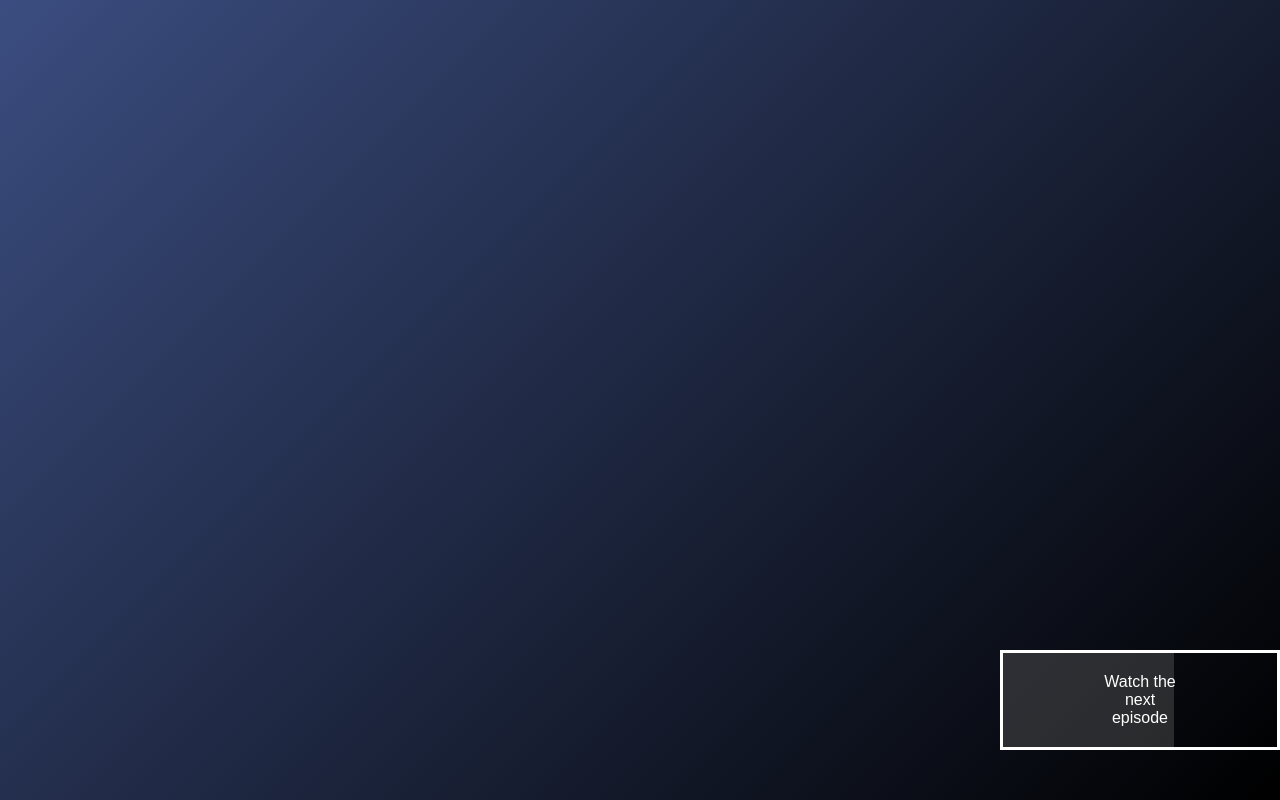
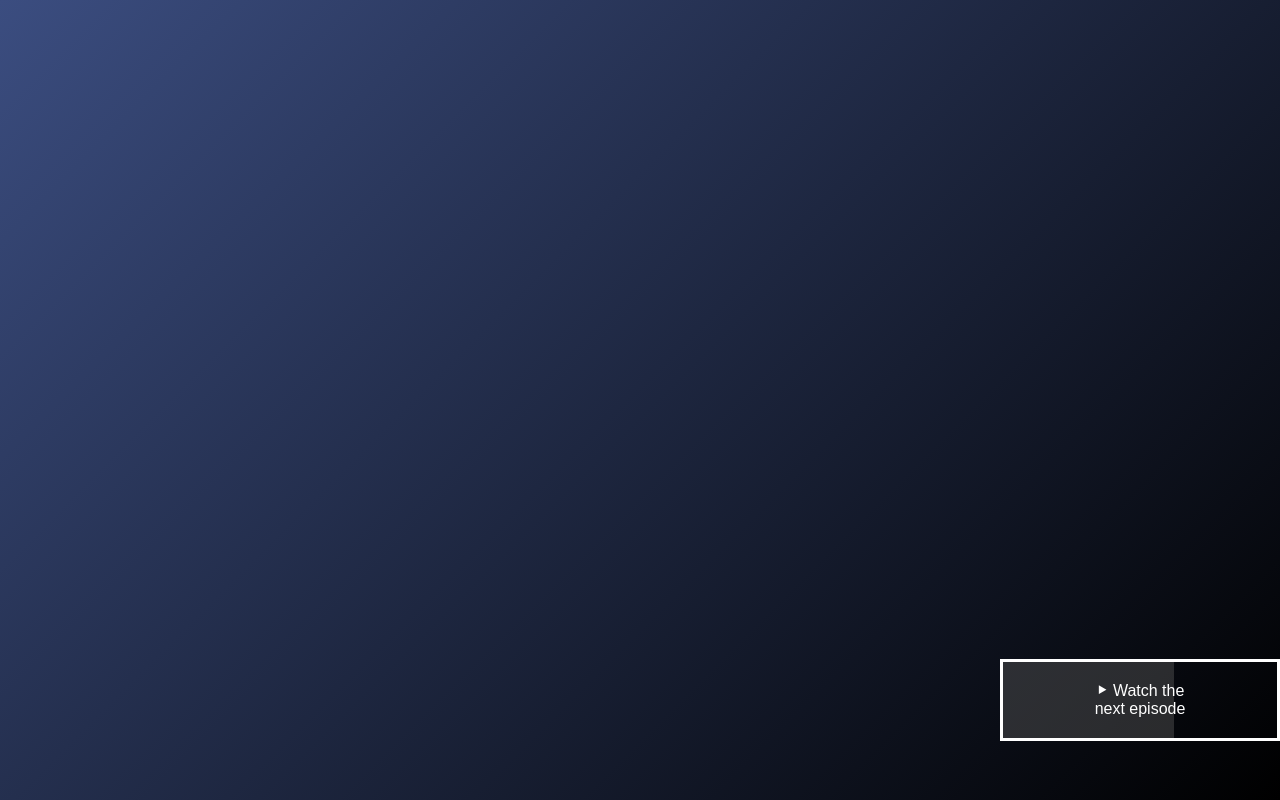
Before and after one commit to olva0001/exercises, a plain HTML site: page netflix_button/index.html in a window 1280 px wide. Drawn offline with Linux system fonts and the light colour scheme.

Commit message:
Netflix færdig

```diff
--- a/netflix_button/index.html
+++ b/netflix_button/index.html
@@ -8,7 +8,7 @@
   </head>
   <body>
     <button id="button">
-      <span>Watch the next episode</span>
+      <span>⯈ Watch the next episode</span>
     </button>
   </body>
   <script src="script.js"></script>
--- a/netflix_button/style.css
+++ b/netflix_button/style.css
@@ -42,7 +42,7 @@ button {
   border: 3px solid rgb(255, 255, 255);
   background: none;
   color: rgb(255, 255, 255);
-  padding: 20px 100px;
+  padding: 20px 80px;
   position: relative;
   overflow: hidden;
   font-size: 1rem;
```
